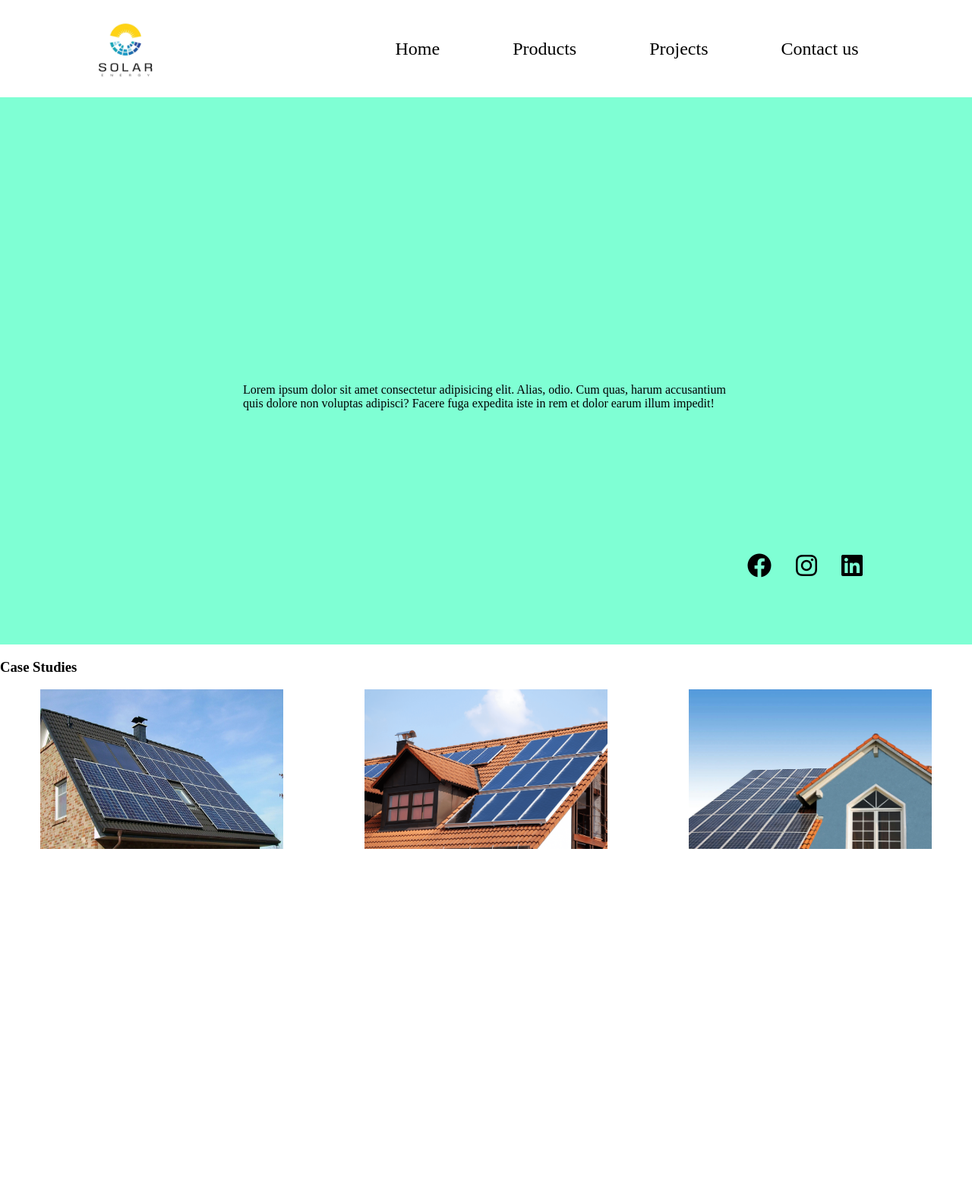
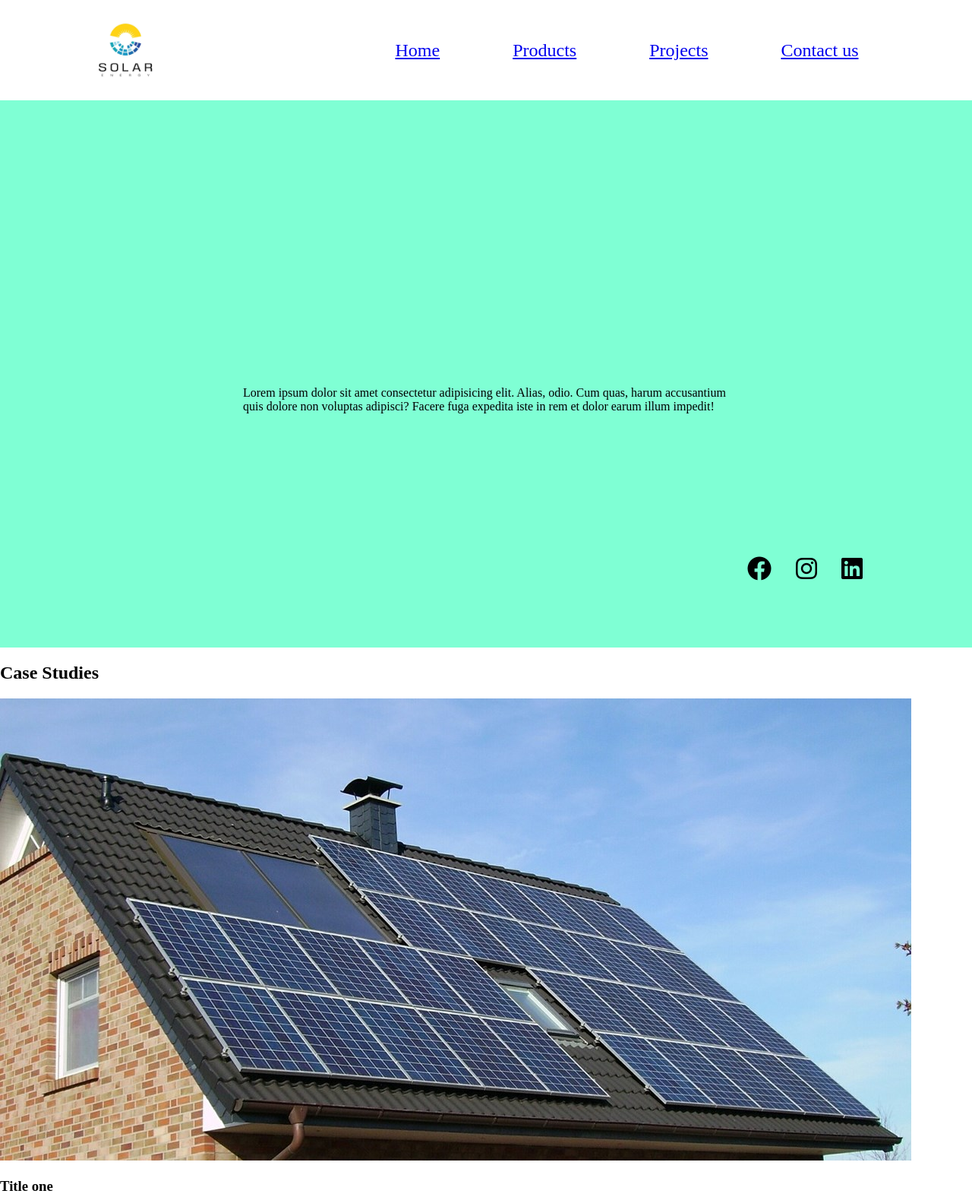
Before and after one commit to kawaMANMI/Hero-Banner, a plain HTML site: page index.html in a window 1280 px wide. Shown: the top 1575 px of the page at 76% size. Before the commit the page ends 1117 px from the top, so only its background shows below. Drawn offline with Linux system fonts and the light colour scheme.

Commit message:
Update index.html

```diff
--- a/index.html
+++ b/index.html
@@ -11,15 +11,17 @@
 </head>
 
 <body>
-    <header>
-        <img src="logo.jpg">
-        <ul>
-            <li>Home</li>
-            <li>Products</li>
-            <li>Projects</li>
-            <li>Contact us</li>
-        </ul>
-    </header>
+    <div class="container">
+        <header>
+            <a href="#" id="logo"><img src="logo.jpg"></a>
+            <ul class="nav">
+                <li><a href="#">Home</a></li>
+                <li><a href="#">Products</a></li>
+                <li><a href="#">Projects</a></li>
+                <li><a href="#">Contact us</a></li>
+            </ul>
+        </header>
+    </div>
     <div class="main-container">
         <p> Lorem ipsum dolor sit amet consectetur adipisicing elit. Alias, odio. Cum quas, harum accusantium quis
             dolore non voluptas adipisci? Facere fuga expedita iste in rem et dolor earum illum impedit!</p>
@@ -29,20 +31,27 @@
             <i class="fa-brands fa-instagram"></i>
             <i class="fa-brands fa-linkedin"></i>
         </ul>
-
-
     </div>
 
-    <div class="case-studies">
-        <h3>Case Studies</h3>
-        <div class="case-studies-images">
-            <img src="pic1.jpg">
-            <img src="pic2.png">
-            <img src="pic3.jpg">
-        </div>
+    <div class="container">
 
-        <div class="case-studies-para">
-
+        <div class="case-studies">
+            <h2 class="case-heading">Case Studies</h2>
+            <div class="case-box">
+                <img src="pic1.jpg">
+                <h3>Title one</h3>
+                <p>Lorem ipsum, dolor sit amet consectetur adipisicing elit. Itaque non vitae quas maiores, quisquam cum.</p>
+            </div>
+            <div class="case-box">
+                <img src="pic1.jpg">
+                <h3>Title one</h3>
+                <p>Lorem ipsum, dolor sit amet consectetur adipisicing elit. Itaque non vitae quas maiores, quisquam cum.</p>
+            </div>
+            <div class="case-box">
+                <img src="pic1.jpg">
+                <h3>Title one</h3>
+                <p>Lorem ipsum, dolor sit amet consectetur adipisicing elit. Itaque non vitae quas maiores, quisquam cum.</p>
+            </div>
         </div>
     </div>
 </body>
```
